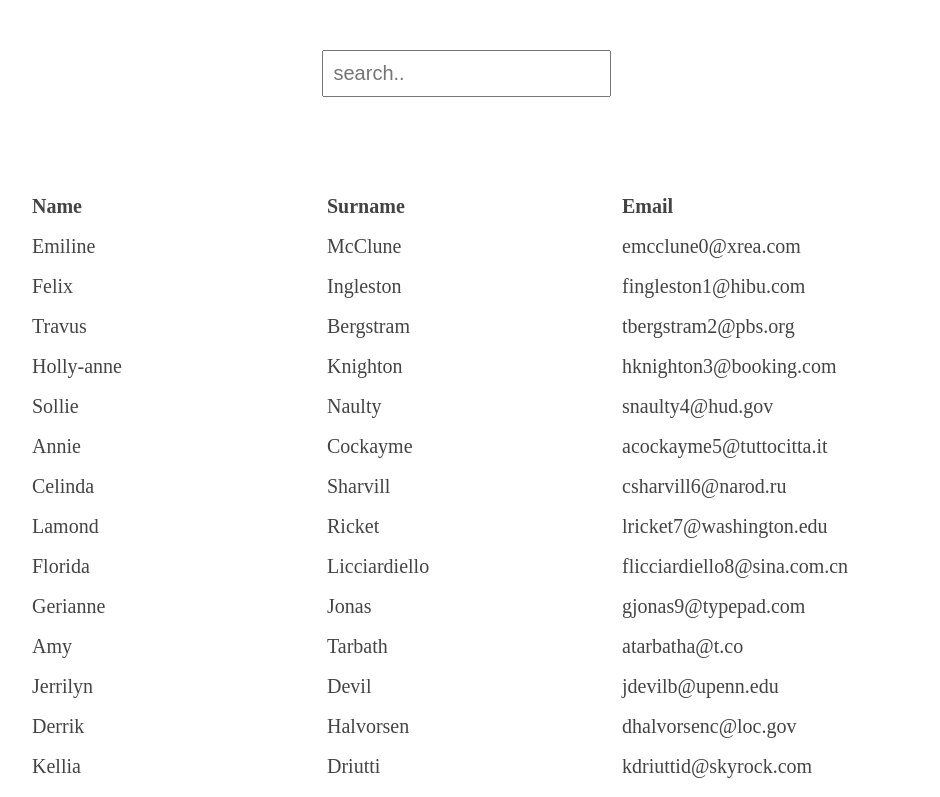
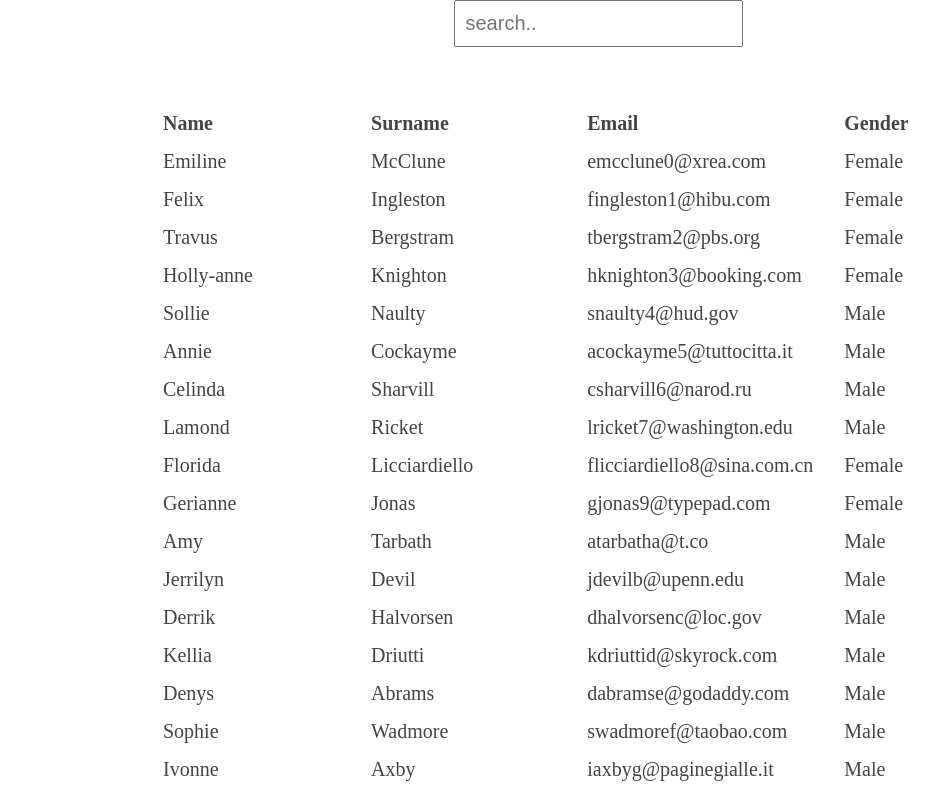
Before and after one commit to chaudhuree/react-search-filter, a React (Vite) app: page / in a window 1280 px wide. Shown: the top 797 px of the page, without its empty margins (42-982 px from the left). Built offline with nearby package versions, Linux system fonts and the light colour scheme.

Commit message:
search by firstName lastName and email

```diff
--- a/src/App.css
+++ b/src/App.css
@@ -1,5 +1,17 @@
+*{
+  box-sizing: border-box;
+  padding: 0;
+  margin: 0;
+}
+body{
+  display: grid;
+  width: 100%;
+  place-items: center;
+  min-height: 100vh;
+  overflow-x: hidden;
+}
 .app {
-  margin: 50px;
+  /*margin: 50px;*/
   display: flex;
   flex-direction: column;
   align-items: center;
--- a/src/App.jsx
+++ b/src/App.jsx
@@ -4,10 +4,23 @@ import { Users } from "./users";
 import Table from "./table";
 
 function App() {
-  const [query, setQuery] = useState(null);
+  const [query, setQuery] = useState("");
   // const data= Users.filter(user=>user.first_name.toLowerCase().match(query))
   // const data= Users.filter(user=>user.first_name.toLowerCase().includes(query))
   // console.log(data);
+
+  //  for multi-search function
+
+  const search = (data) => {
+    return data.filter((user) => {
+      return (
+        user.first_name.toLowerCase().includes(query.toLowerCase()) ||
+        user.last_name.toLowerCase().includes(query.toLowerCase()) ||
+        user.email.toLowerCase().includes(query.toLowerCase())
+      );
+    });
+  };
+  // console.log(search(Users));
   return (
     <div className="app">
       <input
@@ -16,17 +29,17 @@ function App() {
         placeholder="search.."
         onChange={(e) => setQuery(e.target.value)}
       />
-      <ul className="list">
-        {query &&
-          Users.filter((user) =>
-            user.first_name.toLowerCase().includes(query.toLowerCase())
-          ).map((user) => (
-            <li className="listItem" key={user.id}>
-              {user.first_name}
-            </li>
-          ))}
-      </ul>
-        <Table data={Users}/>
+      {/*<ul className="list">*/}
+      {/*  {query &&*/}
+      {/*    Users.slice(0,20).filter((user) =>*/}
+      {/*      user.first_name.toLowerCase().includes(query.toLowerCase())*/}
+      {/*    ).map((user) => (*/}
+      {/*      <li className="listItem" key={user.id}>*/}
+      {/*        {user.first_name}*/}
+      {/*      </li>*/}
+      {/*    ))}*/}
+      {/*</ul>*/}
+      <Table data={search(Users)} />
     </div>
   );
 }
--- a/src/table.jsx
+++ b/src/table.jsx
@@ -8,12 +8,14 @@ const Table = ({ data }) => {
           <th>Name</th>
           <th>Surname</th>
           <th>Email</th>
+          <th>Gender</th>
         </tr>
-        {data.slice(0,20).map((item) => (
+        {data.slice(0, 20).map((item) => (
           <tr key={item.id}>
             <td>{item.first_name}</td>
             <td>{item.last_name}</td>
             <td>{item.email}</td>
+            <td>{item.gender}</td>
           </tr>
         ))}
       </tbody>
```
